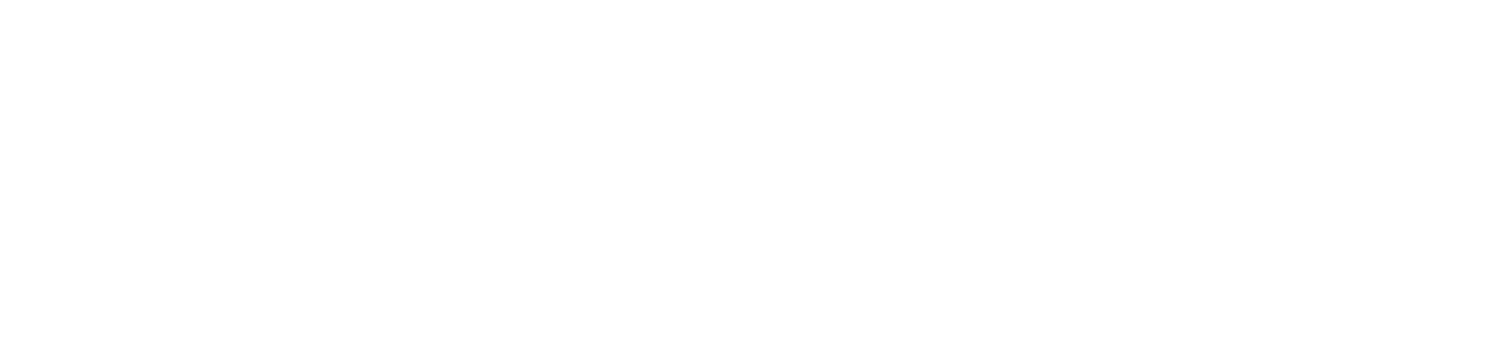
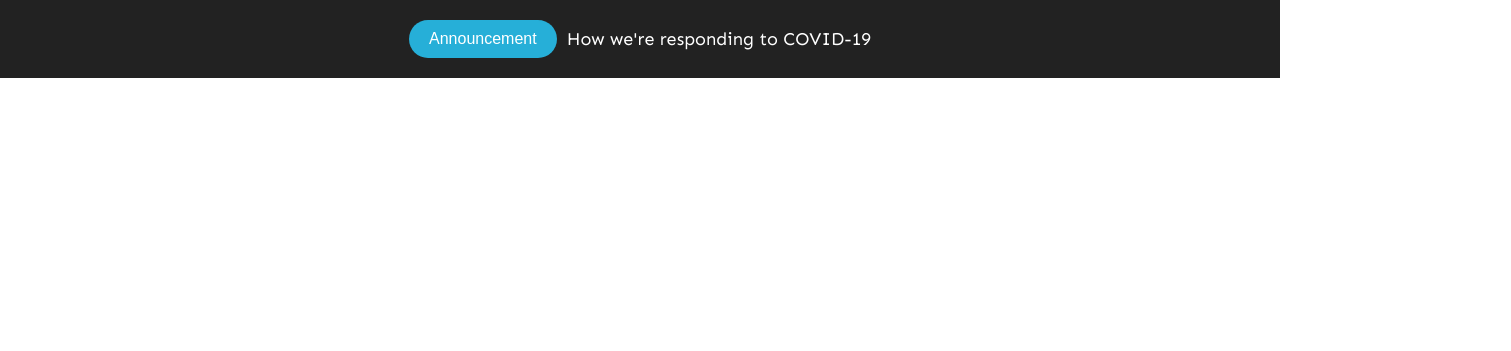
Before and after one commit to RafaelMatta/Compass, a website: page index.html in a window 1280 px wide. Shown: the whole page, 1511 px wide, since content can reach past the window. Drawn offline with Linux system fonts and the light colour scheme.

Commit message:
Estruturando e estilizando.

```diff
--- a/index.html
+++ b/index.html
@@ -2,6 +2,7 @@
 <html lang="pt-br">
 
 <head>
+    <title>Compass</title>
     <meta charset="UTF-8">
     <meta name="viewport" content="width=device-width, initial-scale=1.0">
     <link rel="stylesheet" href="/css/style.css">
@@ -9,6 +10,37 @@
 
 <body>
 
+    <nav class="nav">
+        <div class="nav__wpr-u">
+            <div class="container">
+                <div class="nav__notification">
+                    <button class="btn nav__btn ">Announcement</button>
+                    <p class="nav__alert-text">How we're responding to COVID-19</p>
+                </div>
+            </div>
+        </div>
+        <div class="nav__wpr-d">
+            <div class="container">
+                <div class="nav__menu">
+                    <img src="/assets/logo/logo.png" alt="" class="nav__logo">
+                    <ul class="nav__list">
+                        <li class="nav__item nav__link">Home</li>
+                        <li class="nav__item nav__link">About</li>
+                        <li class="nav__item nav__link">Shop</li>
+                        <li class="nav__item nav__link">Donate</li>
+                        <li class="nav__item nav__link">Contact</li>
+                    </ul>
+                    <button class="btn btn--squared btn--dark">cart</button>
+                </div>
+            </div>
+        </div>
+    </nav>
+    <header class="header"></header>
+    <div class="about"></div>
+    <div class="statement"></div>
+    <div class="shop-products"></div>
+    <div class="shop-local"></div>
+    <footer class="footer"></footer>
 </body>
 
 </html>
--- a/sass/abstract/_abstract-dir.scss
+++ b/sass/abstract/_abstract-dir.scss
@@ -0,0 +1 @@
+@import "color/color.scss";
--- /dev/null
+++ b/sass/abstract/color/color.scss
@@ -0,0 +1,5 @@
+$color-primary: #26afd8;
+
+$color-light-1: #f9f9f9;
+
+$color-dark-grey-1: #222;
--- a/sass/base/normalize/normalize.scss
+++ b/sass/base/normalize/normalize.scss
@@ -7,6 +7,7 @@
 }
 
 html{
+    font-size: 62.5%;
     box-sizing: border-box;
 }
 
--- a/sass/base/typography/typography.scss
+++ b/sass/base/typography/typography.scss
@@ -0,0 +1,12 @@
+@import url('https://fonts.googleapis.com/css2?family=Sen:wght@400;700;800&display=swap');
+
+html{
+    font-family: 'Sen', sans-serif;
+    color: #fff;
+}
+
+.heading{
+    &-1{
+
+    }
+}
--- a/sass/module/_module-dir.scss
+++ b/sass/module/_module-dir.scss
@@ -0,0 +1,5 @@
+@import "container/container.scss";
+
+@import "btn/btn.scss";
+
+@import "nav/nav.scss";
--- /dev/null
+++ b/sass/module/btn/btn.scss
@@ -0,0 +1,11 @@
+.btn{
+    &,
+    &::after,
+    &::before{
+        outline: none;
+        background-color: transparent;
+        border: none;
+        color: #fff;
+        font-size: 1.6rem;
+    }
+}
--- /dev/null
+++ b/sass/module/container/container.scss
@@ -0,0 +1,4 @@
+.container{
+    max-width: 120rem;
+    margin: 0 auto;
+}
--- /dev/null
+++ b/sass/module/nav/nav.scss
@@ -0,0 +1,45 @@
+.nav{
+    width: 100%;
+
+    &__wpr-u{
+        background-color: $color-dark-grey-1;
+        padding: 2rem;
+        display: flex;
+        justify-content: center;
+    }
+
+    &__wpr-d{
+
+    }
+
+    &__notification,
+    &__menu,
+    &__list{
+        display: flex;
+        align-items: center;
+    }
+
+    &__notification{
+        gap: 1rem;
+
+    }
+
+    &__btn{
+        border-radius: 50px;
+        font-weight: 400;
+        padding: 1rem 2rem;
+        background-color: $color-primary;
+    }
+
+    &__alert-text{
+        font-size: 1.8rem;
+    }
+
+    &__menu{
+
+    }
+
+    &__list{
+
+    }
+}
```
Also changed, not shown: assets/logo/acme.svg (deleted), assets/logo/logo.png (added), css/style.css.
